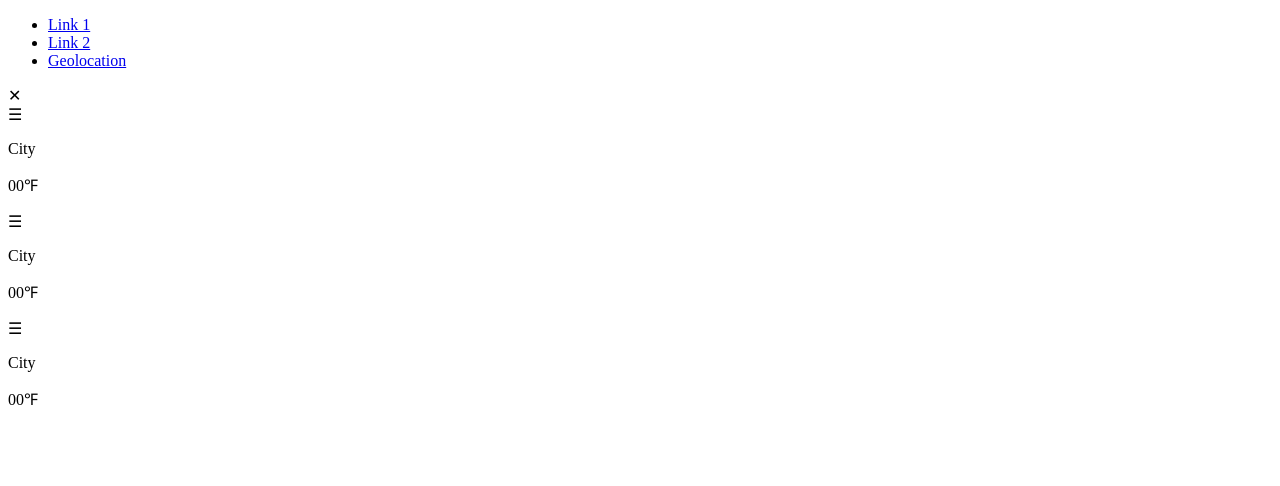
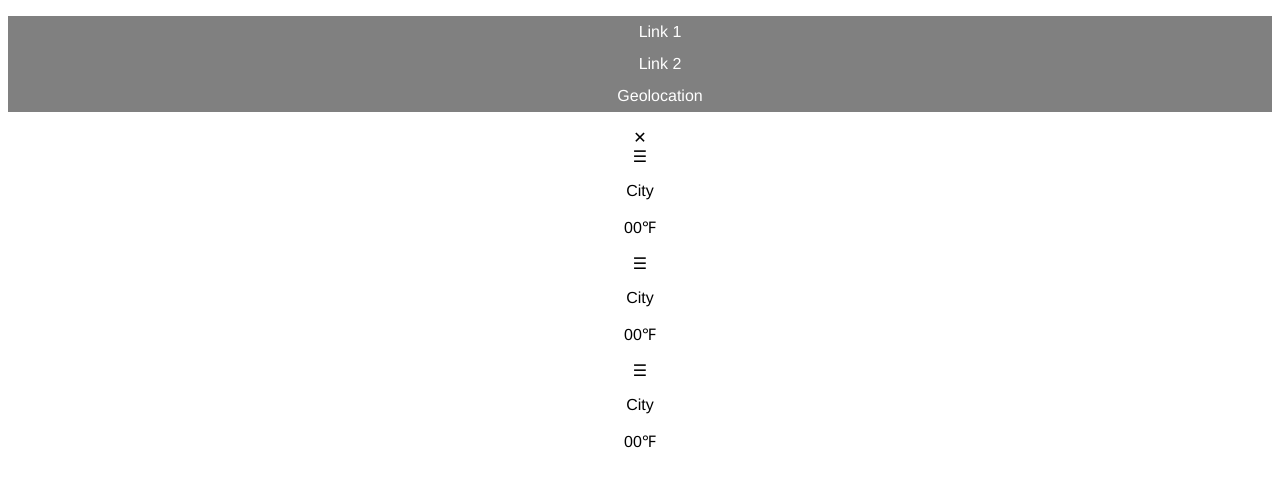
Before and after one commit to mackenziekellogg/p4-weather-app-master, a plain HTML site: page index.html in a window 1280 px wide. Drawn offline with nearby package versions, Linux system fonts and the light colour scheme.

Commit message:
2nd Base Commit

```diff
--- a/css/styles.css
+++ b/css/styles.css
@@ -1,18 +1,38 @@
-@import "normalize"
 body{
-    background: #c0ffee}
+    background: #FFFFFF
+    text-align: center;
+    font-family: helvetica;
+    font-size: 1em;
+    text-align: center;
+}
+ul {
+    background: gray;
+    color: white;
+    text-decoration: none;
+    list-style: none;
+    font-family: helvetica neue;
+    font-size: 1em;
+    line-height: 2em;
 
+}
+a:link {
+    text-decoration: none;
+    color: white;
+}
+a:visited {
+    color: white;
+    text-decoration: bold;
+}
 // Drawer
 aside {
-  background: #ccc;
+  background: #265775;
   position: fixed;
   height: 100%;
   min-height: 100%;
   left: -200px;
+    right: 200px;
   width: 200px;
-  // always on top
   z-index: 999999;
-  // animate
   transition: left .25s;
 }
 
@@ -26,6 +46,7 @@ section {
   position: absolute;
   height: 100%;
   width: 100%;
+
 }
 // Section 1
 #one {
```
